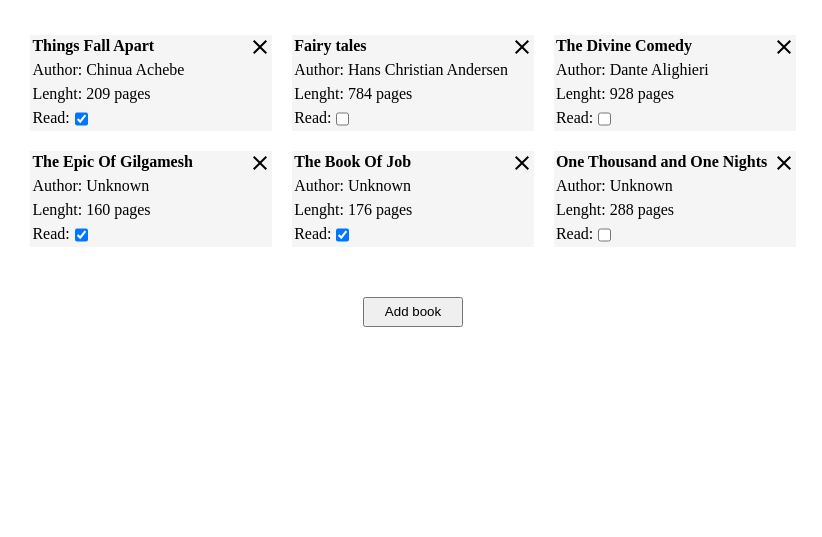
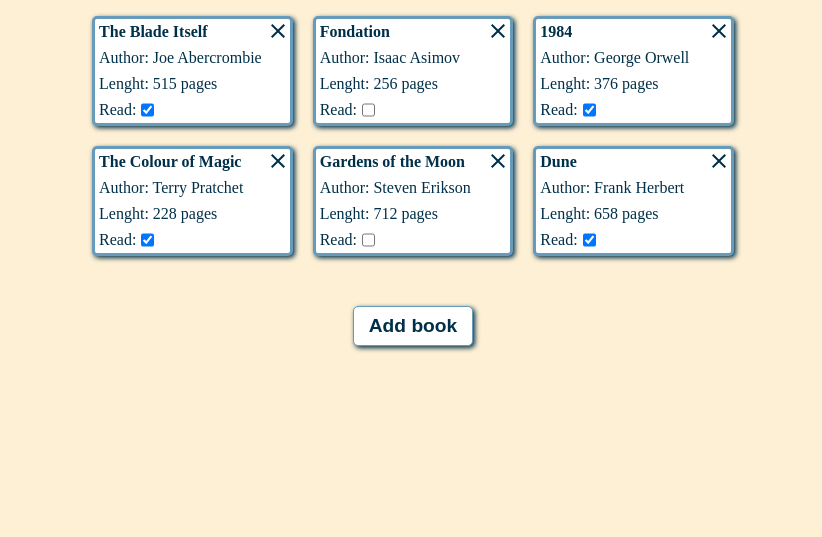
Before and after one commit to Valentin-Semur/odin_projects, a plain HTML site: page 08-library/index.html in a window 1280 px wide. Shown: the part 263-800 px from the top of the page, without its empty margins (227-1049 px from the left). Drawn offline with Linux system fonts and the light colour scheme.

Commit message:
feat: change style and books

```diff
--- a/08-library/script.js
+++ b/08-library/script.js
@@ -2,40 +2,40 @@ const myLibrary = []
 
 const bookDump = [
     {
-      "author": "Chinua Achebe",
-      "pages": 209,
-      "title": "Things Fall Apart",
+      "author": "Joe Abercrombie",
+      "pages": 515,
+      "title": "The Blade Itself",
       "read": "on"
     },
     {
-      "author": "Hans Christian Andersen",
-      "pages": 784,
-      "title": "Fairy tales",
+      "author": "Isaac Asimov",
+      "pages": 256,
+      "title": "Fondation",
       "read": ""
     },
     {
-      "author": "Dante Alighieri",
-      "pages": 928,
-      "title": "The Divine Comedy",
+      "author": "George Orwell",
+      "pages": 376,
+      "title": "1984",
+      "read": "on"
+    },
+    {
+      "author": "Terry Pratchet",
+      "pages": 228,
+      "title": "The Colour of Magic",
+      "read": "on"
+    },
+    {
+      "author": "Steven Erikson",
+      "pages": 712,
+      "title": "Gardens of the Moon",
       "read": ""
     },
     {
-      "author": "Unknown",
-      "pages": 160,
-      "title": "The Epic Of Gilgamesh",
+      "author": "Frank Herbert",
+      "pages": 658,
+      "title": "Dune",
       "read": "on"
-    },
-    {
-      "author": "Unknown",
-      "pages": 176,
-      "title": "The Book Of Job",
-      "read": "on"
-    },
-    {
-      "author": "Unknown",
-      "pages": 288,
-      "title": "One Thousand and One Nights",
-      "read": ""
     }
 ]
 
@@ -129,8 +129,8 @@ function changeReadStatus() {
     }
 }
 
-function removeBookCardFromDisplay(e) {
-    const bookID = e.target.parentElement.id;
+function removeBookCardFromDisplay() {
+    const bookID = this.parentElement.id;
     removeBookFromLibrary(bookID);
     displayLibrary(myLibrary);
 }
@@ -147,7 +147,8 @@ function addFormBookToLibrary(form) {
 
 function addFormBookToDisplay(e) {
     e.preventDefault();
-    addFormBookToLibrary(e.target);
+    addFormBookToLibrary(this);
+    this.reset();
     displayLibrary(myLibrary);
     dialog.close();
 }
@@ -170,10 +171,3 @@ addBookButton.addEventListener("click", () => {
 
 document.querySelector("form").addEventListener("submit", addFormBookToDisplay);
 document.querySelector("form").addEventListener("reset", cancelBookCreation);
-
-
-// To do
-// - make it look better, style the cards, the background...
-// - add form validation
-// - change book names
-// - change dialog style
--- a/08-library/styles.css
+++ b/08-library/styles.css
@@ -10,6 +10,11 @@ body {
     justify-content: center;
     align-items: center;
     gap: 50px;
+    background-color: #fdf0d5;
+}
+
+h1 {
+    color: #003049;
 }
 
 .book-container {
@@ -28,23 +33,51 @@ body {
         "pages ."
         "read ."
     ;
-    background-color: whitesmoke;
+
     position: relative;
     overflow: visible;
+
+
+}
+
+.book-card,
+button {
+    background-color: white;
+    color: #003049;
+
+    border-radius: 5px;
+    border-color: #669bbc;
+    border-width: 3px;
+    border-style: solid;
+    box-shadow: 2px 2px 5px 0.1px #003049;
+}
+
+button {
+    border-width: 1px;
+    font-size: larger;
+    font-weight: bold;
+
+    width: 120px;
+    height: 40px;
+    cursor: pointer;
+}
+
+button:hover {
+    background-color: #669bbc;
 }
 
 .book-card > div {
-    padding: 2px;
+    padding: 4px;
 }
 
 .book-card svg {
     cursor: pointer;
     grid-area: close;
-    fill: black;
+    fill: #003049;
 }
 
 .book-card svg:hover {
-    fill: grey;
+    fill: #669bbc;
 }
 
 .book-card svg path {
@@ -70,21 +103,17 @@ body {
     gap: 5px;
 }
 
-button {
-    width: 100px;
-    height: 30px;
-    cursor: pointer;
-}
-
 dialog[open] {
     position: fixed;
     top: 50%;
     left: 50%;
     width: 400px;
     margin-left: -200px;
-    height: 300px;
-    margin-top: -150px;
-    background: yellow;
+    height: 320px;
+    margin-top: -160px;
+
+    color: #003049;
+    font-weight: bold;
 }
 
 dialog[open] form {
@@ -94,7 +123,6 @@ dialog[open] form {
 }
 
 dialog[open] form div {
-    background-color: aliceblue;
     margin: 10px;
     display: flex;
     justify-content: space-around;
@@ -102,7 +130,10 @@ dialog[open] form div {
     flex-direction: column;
 }
 
+dialog[open] form div input {
+    font-size: larger
+}
+
 dialog[open] form div.buttons {
     flex-direction: row;
-    background-color: pink;
 }
```
